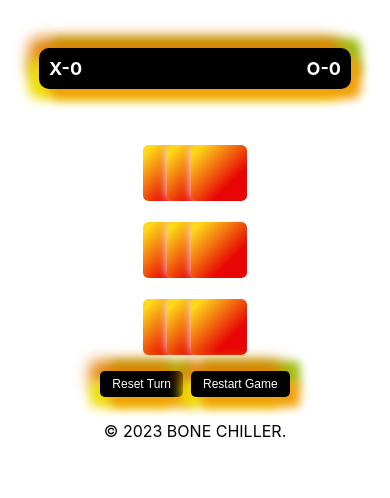
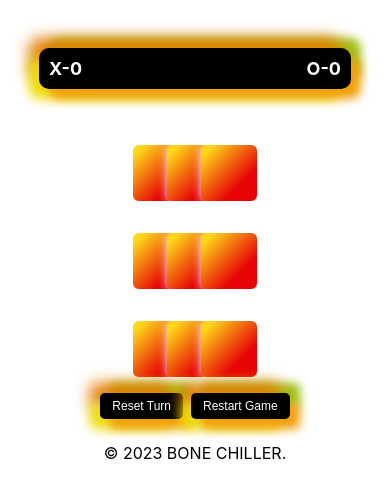
Before and after one commit to SID-DIQ/Tic-Tac_Toe--Game, a React (Create React App) app: page / in a window 390 px wide. Shown: the top 498 px of the page. Built offline with nearby package versions, Linux system fonts and the light colour scheme.

Commit message:
The Final Stage Of Cooking

```diff
--- a/src/Components/Board/Board.css
+++ b/src/Components/Board/Board.css
@@ -19,7 +19,7 @@
         place-items: center;
         justify-content: center;
         max-width: 100%;
-        gap: 0.3rem;
+        gap: 1rem;
     }
 }
 
@@ -30,7 +30,7 @@
         place-items: center;
         justify-content: center;
         max-width: 100%;
-        gap: 0.5rem;
+        gap: 1rem;
     }
 }
 
@@ -41,6 +41,6 @@
         place-items: center;
         justify-content: center;
         max-width: 100%;
-        gap: 0.5rem;
+        gap: 1rem;
     }
 }
```
